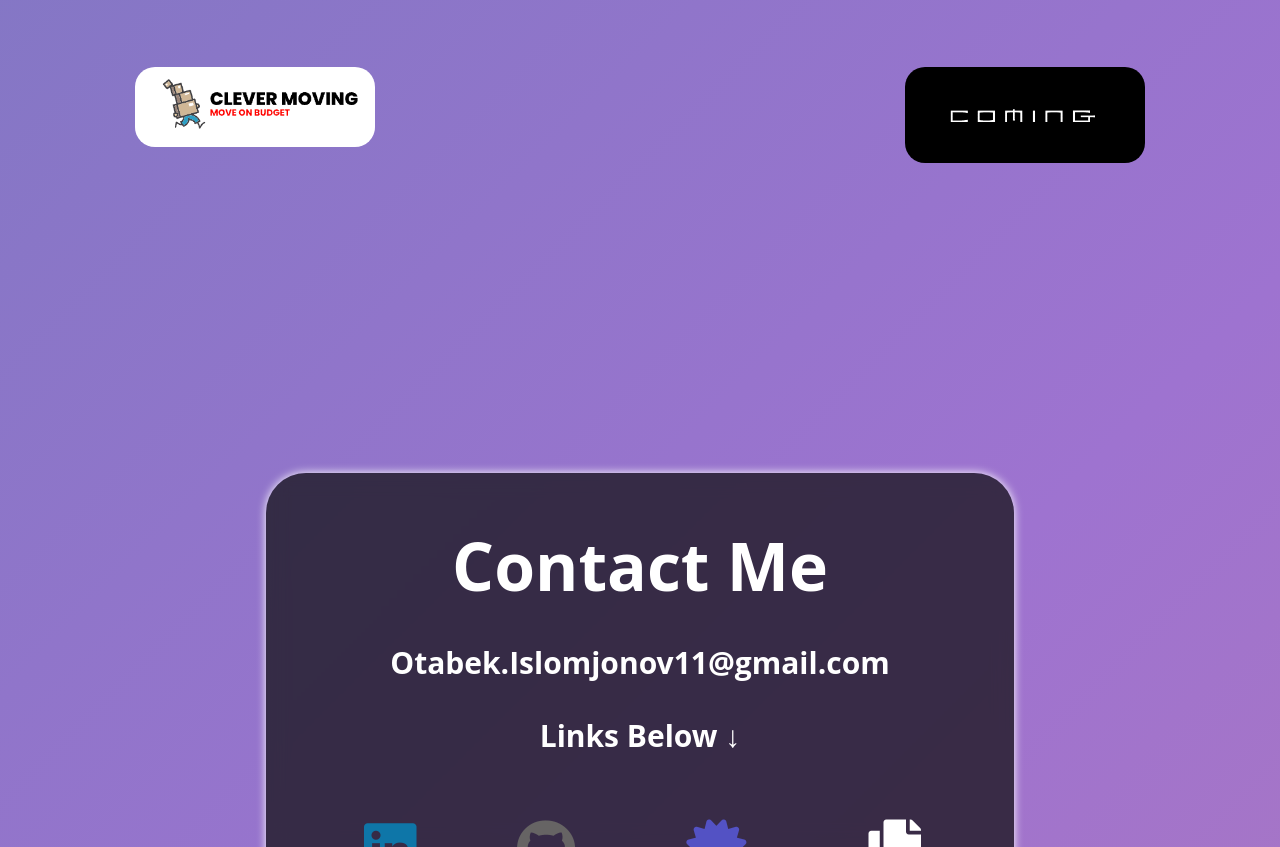
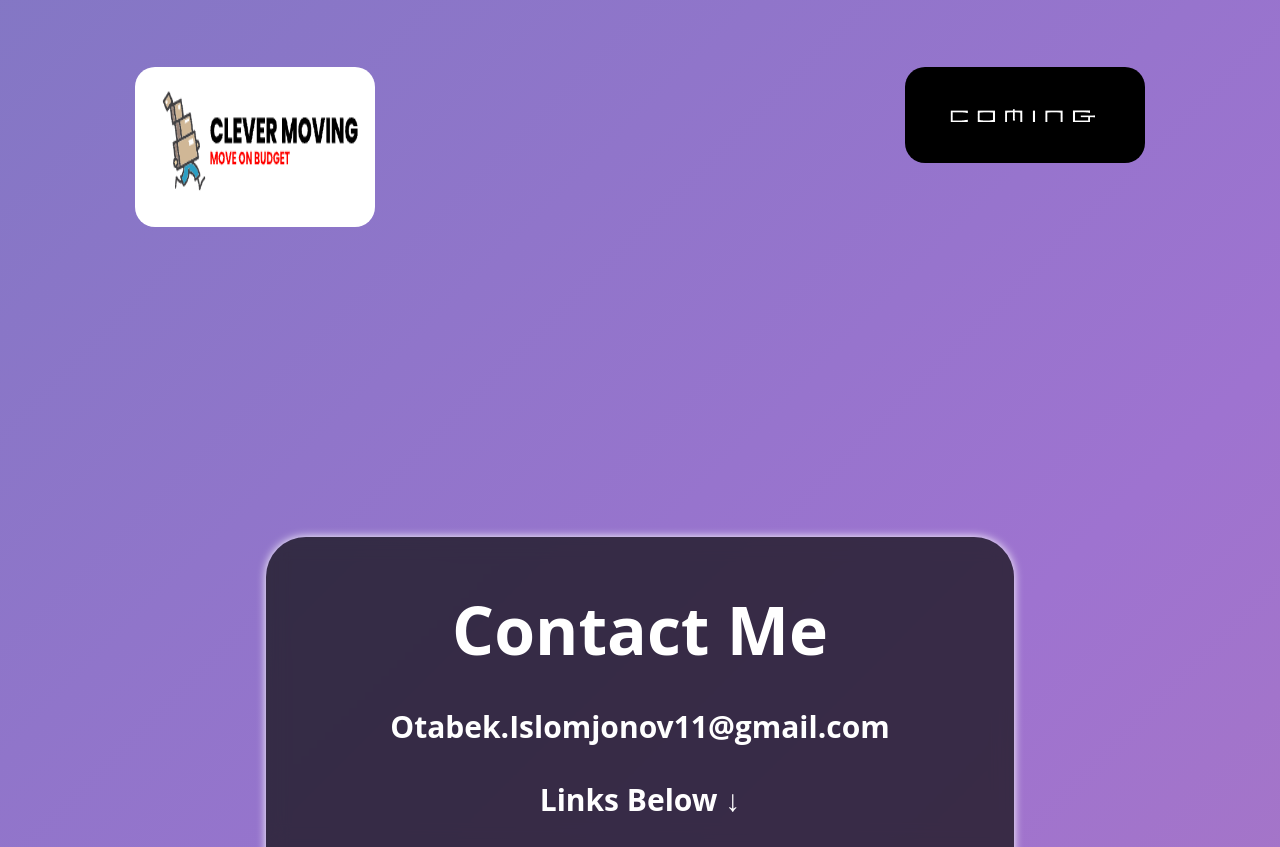
Before and after one commit to Otabek0111/Portfolio, a plain HTML site: page index.html in a window 1280 px wide. Shown: the part 2664-3511 px from the top of the page. Drawn offline with nearby package versions, Linux system fonts and the light colour scheme; no server answers; a small style sheet from the web is missing.

Commit message:
img changes

```diff
--- a/assets/css/style.css
+++ b/assets/css/style.css
@@ -145,9 +145,13 @@ nav ul li a:hover::after {
 .work img {
   display: block;
   width: 100%;
-  height: auto;
+  height: 100%;
+
   border-radius: 20px;
   margin-bottom: 10px;
+}
+#cleverMoving {
+  height: 20vh;
 }
 .work::before {
   content: "";
@@ -474,6 +478,7 @@ a {
     padding: 10px;
   }
 
+
   .work {
     flex-basis: 100%;
     margin-bottom: 20px;
--- a/index.html
+++ b/index.html
@@ -188,7 +188,8 @@
           <article class="work">
             <a href="https://clevermoving.netlify.app/" target="_blank">
               <img
-                src="assets/images/cleverMoving.png"
+                id="cleverMoving"
+                src="assets/images/clevermoving.png"
                 alt="gif(short image on a loop) with text coming soon"
               />
               <div class="overlay">
```
